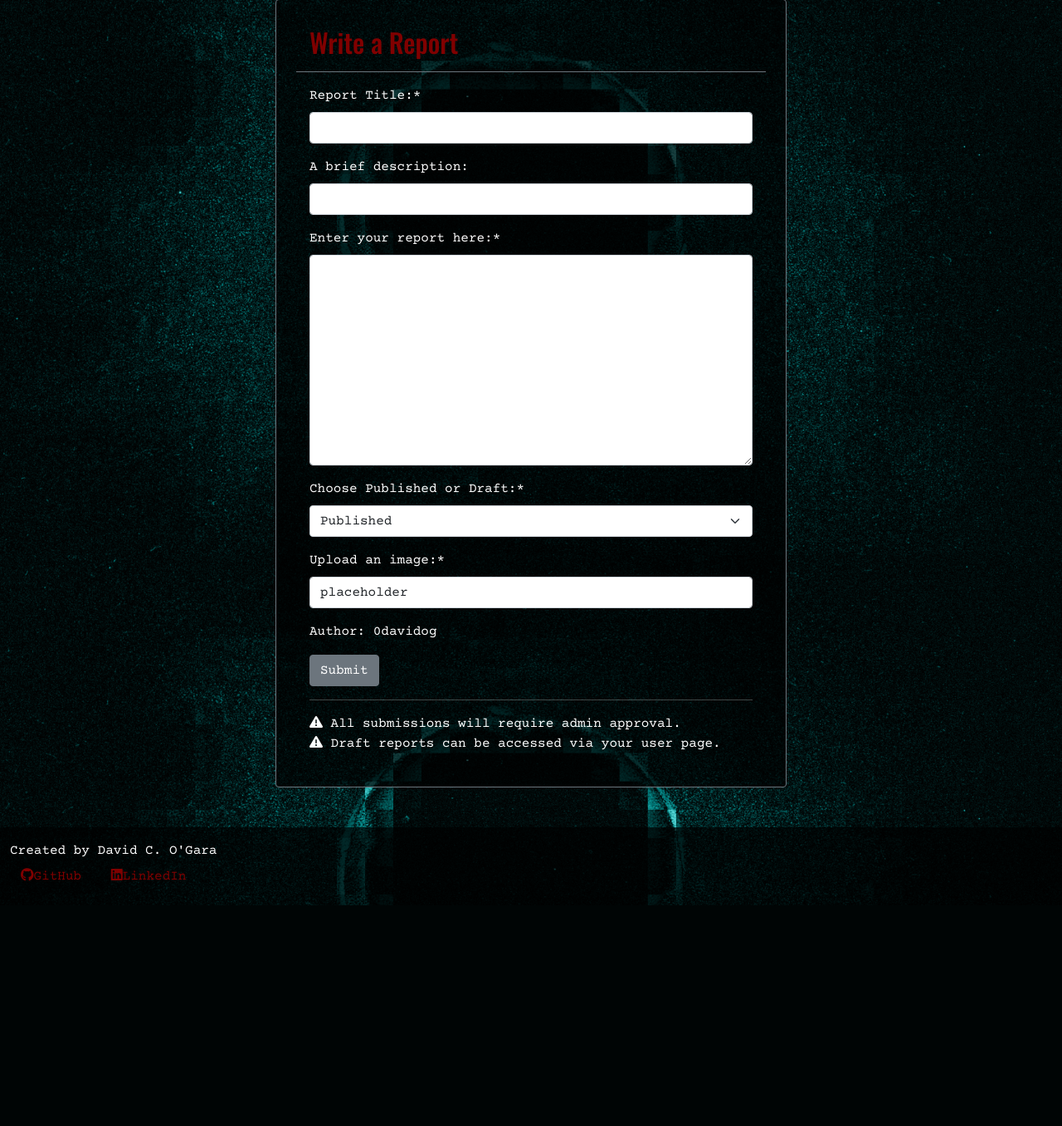
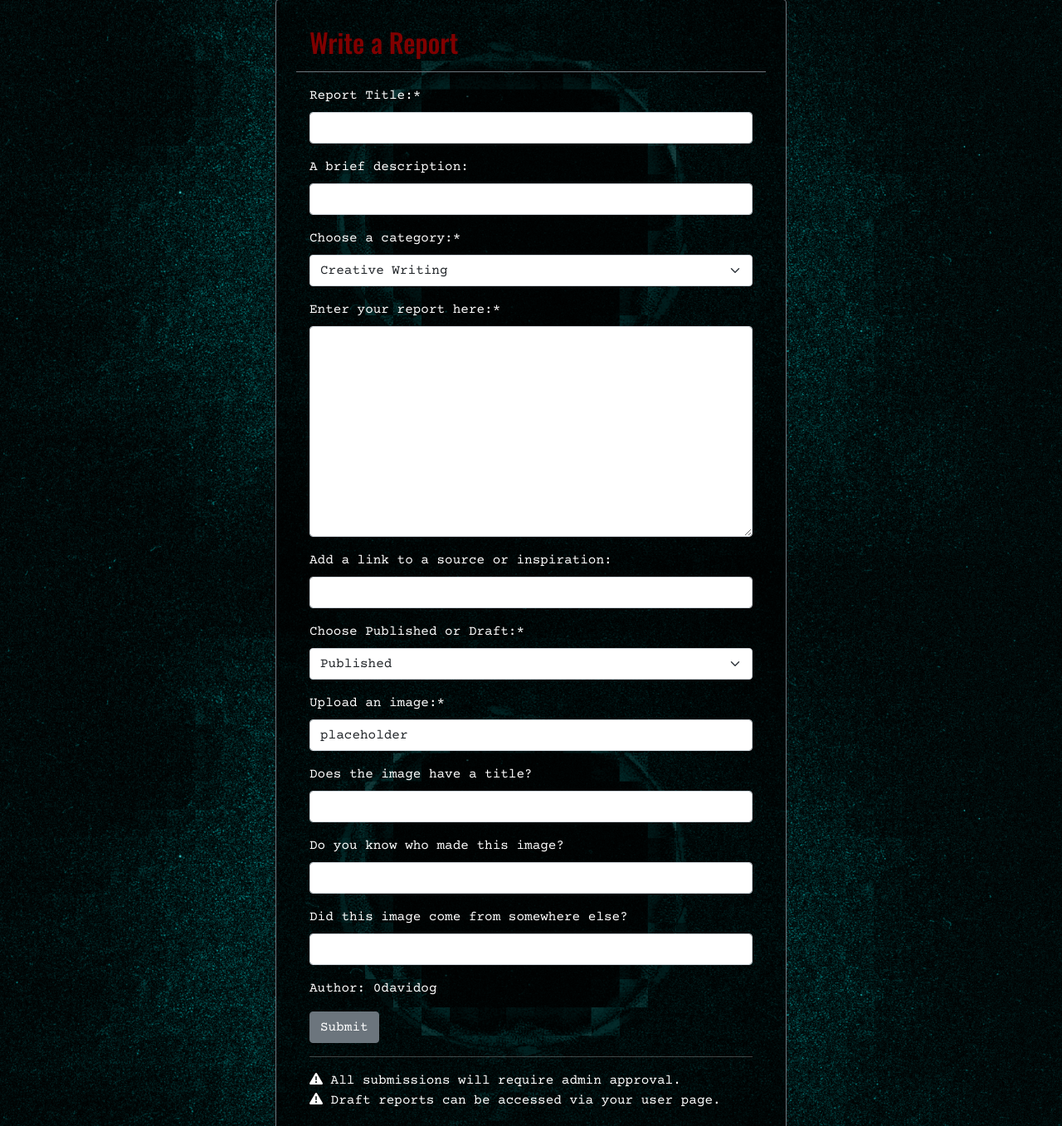
Before and after one commit to 0davidog/Umbra-Report, a Django app: page /create/ in a window 1280 px wide. Shown: the part 131-1488 px from the top of the page at 83% size. Before the commit the page ends 1222 px from the top, so only its background shows below. Run offline with Django 4.2, Linux system fonts and the light colour scheme; a user stored in the database is signed in; some libraries are stand-ins or nearby versions.

Commit message:
Add fields to report model and displayed in full-report view

```diff
--- a/blog/forms.py
+++ b/blog/forms.py
@@ -23,12 +23,17 @@ class ReportForm(forms.ModelForm):
     class Meta:
         model = Report
         fields = (
-            'title', 'description', 'content', 'status', 'featured_image'
+            'title', 'description', 'category', 'content', 'source', 'status', 'featured_image', 'image_title', 'image_credit', 'image_source'
         )
         labels = {
             "title": "Report Title:",
             "description": "A brief description:",
+            "category": "Choose a category:",
             "content": "Enter your report here:",
+            "source": "Add a link to a source or inspiration:",
             "status": "Choose Published or Draft:",
             "featured_image": "Upload an image:",
+            "image_title": "Does the image have a title?",
+            "image_credit": "Do you know who made this image?",
+            "image_source": "Did this image come from somewhere else?",
         }
--- a/blog/models.py
+++ b/blog/models.py
@@ -61,10 +61,23 @@ class Report(models.Model):
     # One user can write many posts, so this is a one-to-many or Foreign Key.
     # The cascade on delete means that on the deletion of the user entry,
     # all their posts are also deleted.
+    CATEGORY_CHOICES = [
+        ("1", "True Story"),
+        ("2", "Urban Legend"),
+        ("3", "Creative Writing"),
+        ("4", "Creepypasta"),
+    ]
+    category = models.CharField(
+        max_length=250, default="3", null=False, choices=CATEGORY_CHOICES
+    )
+    source = models.URLField(max_length = 200, blank=True)
     featured_image = CloudinaryField(
         'Featured Image',
         default='placeholder'
     )
+    image_title = models.CharField(max_length=250, blank=True)
+    image_credit = models.CharField(max_length=250, blank=True)
+    image_source = models.URLField(max_length = 200, blank=True)
     content = models.TextField()
     description = models.CharField(max_length=500, blank=True)
     status = models.IntegerField(choices=STATUS, default=1)
@@ -131,6 +144,7 @@ class Comment(models.Model):
     created_on = models.DateTimeField(auto_now_add=True)
     updated_on = models.DateTimeField(auto_now=True)
 
+
     def __str__(self):
         """
         Returns a string representation of the comment,
--- a/blog/templates/blog/edit_report.html
+++ b/blog/templates/blog/edit_report.html
@@ -15,7 +15,8 @@
 
                 <div class="card-body">
                 <!-- Report creation form -->
-                {% if user.is_authenticated %}
+                {% if user.is_authenticated and edit.author == user %}
+
                 <form id="reportForm" method="post" enctype="multipart/form-data">
                     <!--
                         Using Django Crispy Forms to display the form with very little code.
@@ -48,8 +49,9 @@
                 {% else %}
                 <div class="alert alert-danger bg-transparent border-danger" role="alert">
                     <i class="fa-solid fa-triangle-exclamation"></i>
-                    Log in to write a report!
+                    Log in to edit your own report!
                 </div>
+
                 {% endif %}
             </div>
         </div><!-- End card -->
--- a/blog/views.py
+++ b/blog/views.py
@@ -331,7 +331,8 @@ def edit_report(request, slug):
         request,
         "blog/edit_report.html",
         {
-            "report_form": report_form
+            "edit": edit,
+            "report_form": report_form,
         }
         )
 
--- a/static/css/style.css
+++ b/static/css/style.css
@@ -84,6 +84,10 @@ footer {
     background-color:rgba(0, 0, 0, 0.7);
 }
 
+.description {
+    color: #808080;
+}
+
 #close {
     color: #ffffff;
 }
```
Also changed, not shown: blog/templates/blog/full_report.html (+40 -12 lines), blog/migrations/0040_report_category_report_image_credit_and_more.py (added), 1 other file.
